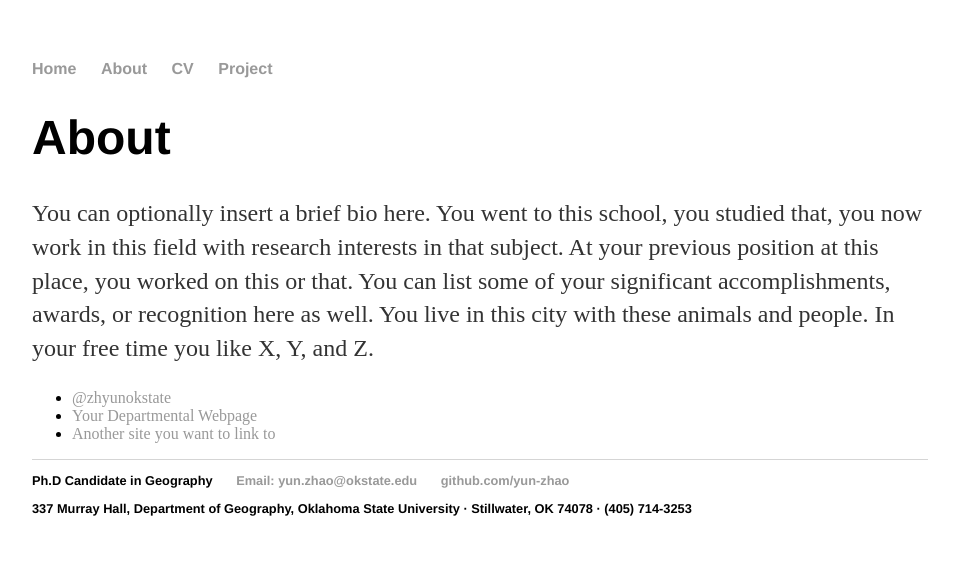
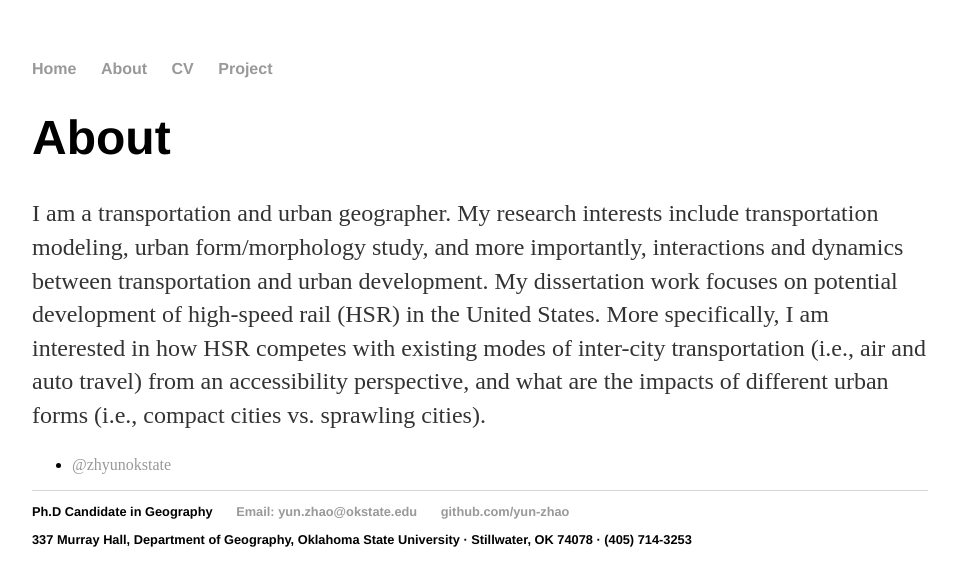
Before and after one commit to yun-zhao/yun-zhao.github.io, a Jekyll site: the page built from about/index.html, in a window 1280 px wide. Shown: the top 586 px of the page, without its empty margins (160-1119 px from the left). Built offline with Jekyll 4.4.1, drawn with Linux system fonts in a browser that asks for light colours.

Commit message:
Update index.html

```diff
--- a/about/index.html
+++ b/about/index.html
@@ -5,11 +5,10 @@ title: About Yun Zhao
 
 		<div class="about">
 			<h1>About</h1>
-			<p>You can optionally insert a brief bio here. You went to this school, you studied that, you now work in this field with research interests in that subject. At your previous position at this place, you worked on this or that. You can list some of your significant accomplishments, awards, or recognition here as well. You live in this city with these animals and people. In your free time you like X, Y, and Z.</p>
+			<p>I am a transportation and urban geographer. My research interests include transportation modeling, urban form/morphology study, and more importantly, interactions and dynamics between transportation and urban development. My dissertation work focuses on potential development of high-speed rail (HSR) in the United States. More specifically, I am interested in how HSR competes with existing modes of inter-city transportation (i.e., air and auto travel) from an accessibility perspective, and what are the impacts of different urban forms (i.e., compact cities vs. sprawling cities).</p>
 
 			<ul class="contacts">
 				<li><a href="https://twitter.com/zhyunokstate"  target="_blank">@zhyunokstate</a></li>
-				<li><a href="#">Your Departmental Webpage</a></li>
-				<li><a href="#">Another site you want to link to</a></li>
+
 				</ul>
 		</div>
```
